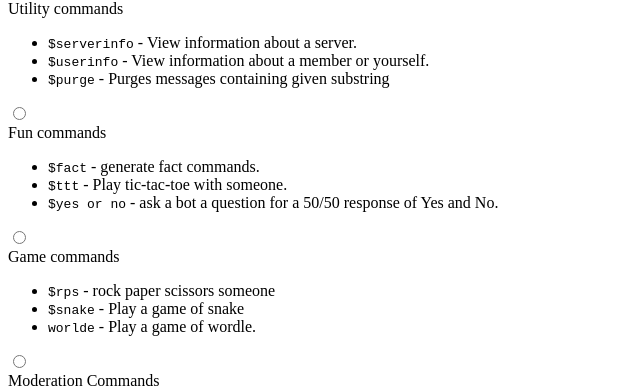
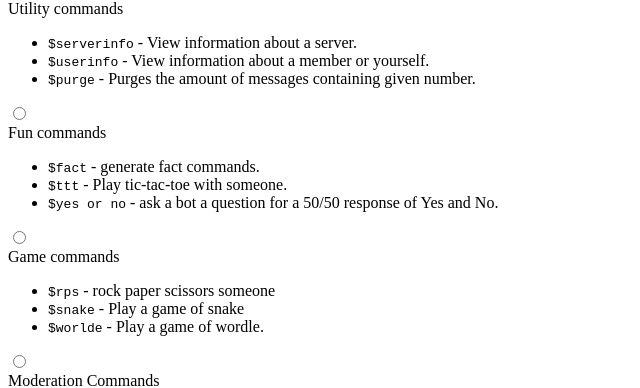
Before and after one commit to phobu/glorybot, a Next.js app: page /commands in a window 1280 px wide. Shown: the part 158-546 px from the top of the page, without its empty margins (0-640 px from the left). Built offline with nearby package versions, Linux system fonts and the light colour scheme.

Commit message:
Update commands.js

```diff
--- a/src/pages/commands.js
+++ b/src/pages/commands.js
@@ -48,7 +48,7 @@ export default function Commands() {
                 </li>
                 <li>
                   <kbd>$purge</kbd> -{" "}
-                  <span className="p-color">Purges messages containing given substring</span>
+                  <span className="p-color">Purges the amount of messages containing given number.</span>
                 </li>
               </ul>
             </div>
@@ -93,7 +93,7 @@ export default function Commands() {
                   <span className="p-color">Play a game of snake</span>
                 </li>
                 <li>
-                  <kbd>worlde</kbd> -{" "}
+                  <kbd>$worlde</kbd> -{" "}
                   <span className="p-color">Play a game of wordle.</span>
                 </li>
               </ul>
```
